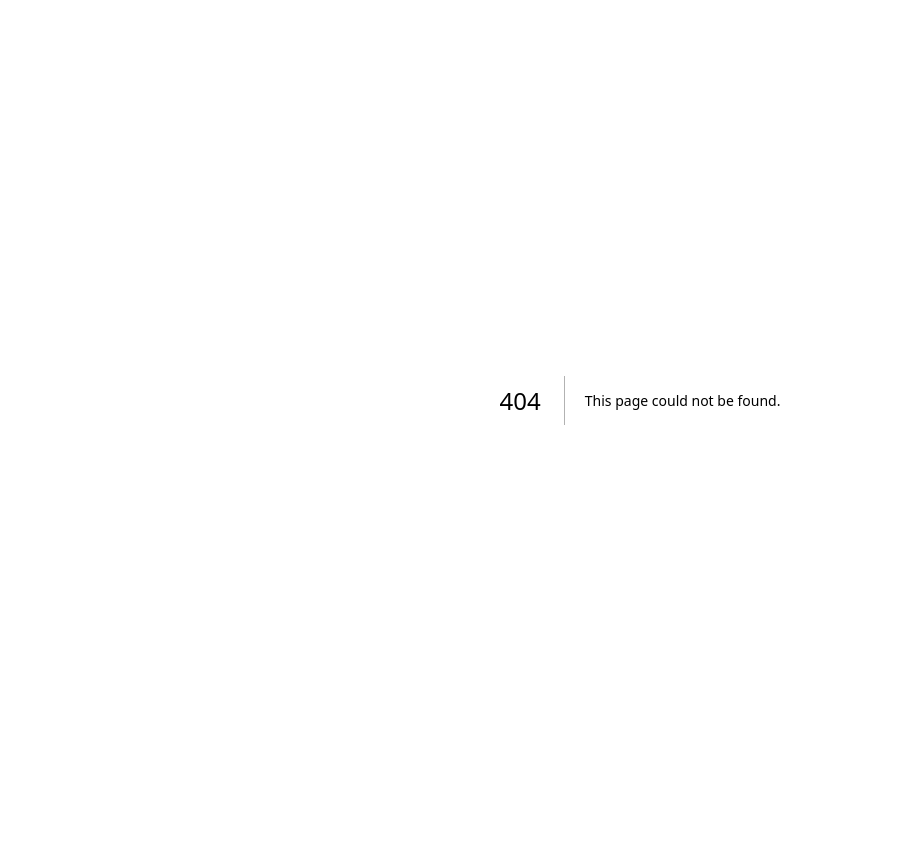
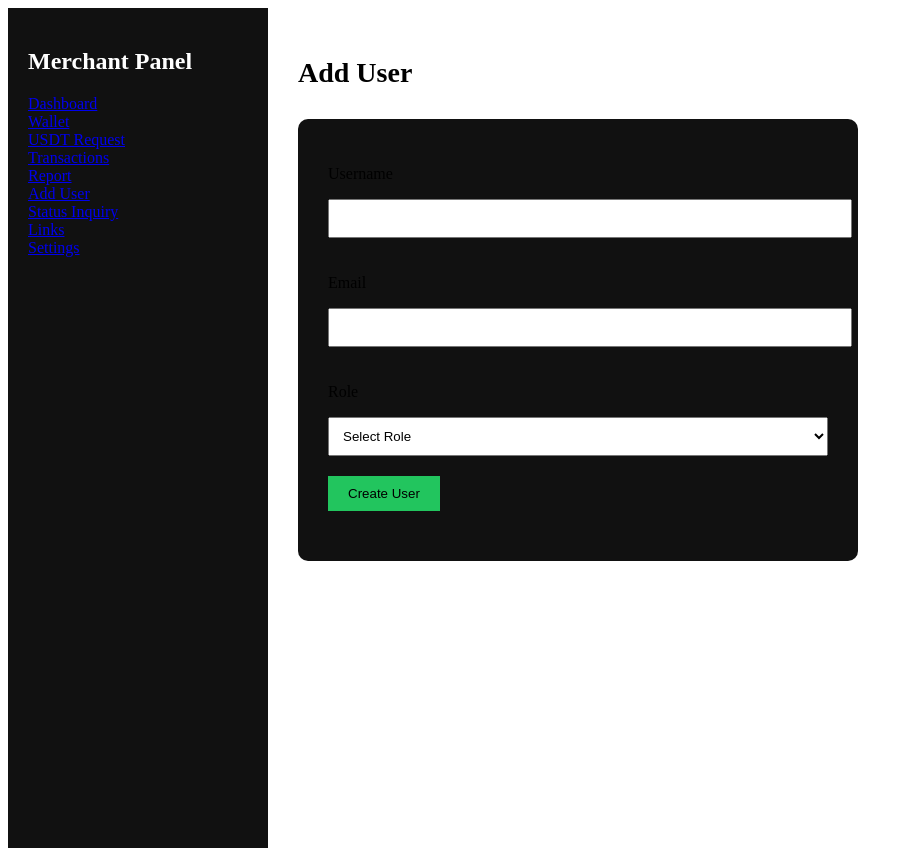
Before and after one commit to naspro-tech/naspro, a Next.js app: page /portal/add-user in a window 1280 px wide. Before the commit this address had no page. Shown: the whole page, without its empty margins (0-913 px from the left). Before the commit the page ends 800 px from the top, so only its background shows below. Built offline with nearby package versions, Linux system fonts and the light colour scheme.

Commit message:
Add user creation form in add-user.js

```diff
--- /dev/null
+++ b/pages/portal/add-user.js
@@ -0,0 +1,101 @@
+import { useState } from "react";
+import PortalLayout from "../../components/PortalLayout";
+
+export default function AddUser() {
+
+  const [username, setUsername] = useState("");
+  const [email, setEmail] = useState("");
+  const [role, setRole] = useState("");
+  const [message, setMessage] = useState("");
+
+  const createUser = async () => {
+
+    const res = await fetch("/api/user/create", {
+      method: "POST",
+      headers: {
+        "Content-Type": "application/json"
+      },
+      body: JSON.stringify({
+        username,
+        email,
+        role
+      })
+    });
+
+    const data = await res.json();
+
+    if(data.success){
+      setMessage("User added successfully");
+      setUsername("");
+      setEmail("");
+      setRole("");
+    } else {
+      setMessage(data.message || "Error creating user");
+    }
+
+  };
+
+  return (
+    <PortalLayout>
+
+      <h1 style={{fontSize:"28px", marginBottom:"30px"}}>
+        Add User
+      </h1>
+
+      <div style={{
+        background:"#111",
+        padding:"30px",
+        borderRadius:"10px",
+        maxWidth:"500px"
+      }}>
+
+        <p>Username</p>
+        <input
+          type="text"
+          value={username}
+          onChange={(e)=>setUsername(e.target.value)}
+          style={{width:"100%", padding:"10px", marginBottom:"20px"}}
+        />
+
+        <p>Email</p>
+        <input
+          type="email"
+          value={email}
+          onChange={(e)=>setEmail(e.target.value)}
+          style={{width:"100%", padding:"10px", marginBottom:"20px"}}
+        />
+
+        <p>Role</p>
+        <select
+          value={role}
+          onChange={(e)=>setRole(e.target.value)}
+          style={{width:"100%", padding:"10px", marginBottom:"20px"}}
+        >
+          <option value="">Select Role</option>
+          <option value="admin">Admin</option>
+          <option value="finance">Finance</option>
+          <option value="support">Support</option>
+          <option value="developer">Developer</option>
+        </select>
+
+        <button
+          onClick={createUser}
+          style={{
+            padding:"10px 20px",
+            background:"#22c55e",
+            border:"none",
+            cursor:"pointer"
+          }}
+        >
+          Create User
+        </button>
+
+        <p style={{marginTop:"20px"}}>
+          {message}
+        </p>
+
+      </div>
+
+    </PortalLayout>
+  );
+          }
```
